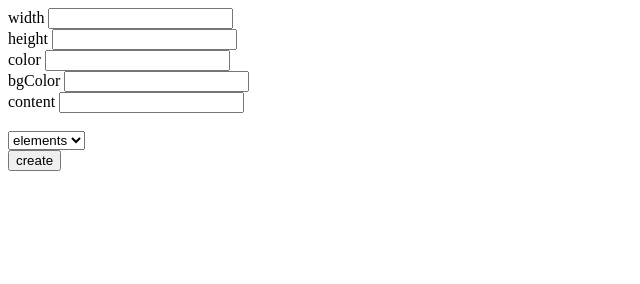
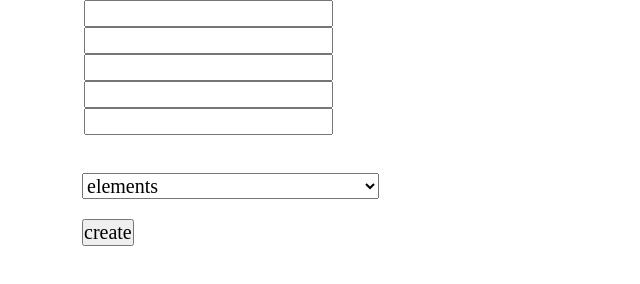
Before and after one commit to davittsovikyan/The-logic-for-three-paths, a plain HTML site: page index.html in a window 1280 px wide. Shown: the whole page, without its empty margins (0-640 px from the left). Drawn offline with Linux system fonts and the light colour scheme.

Commit message:
modified in index.html and created style.css file

```diff
--- a/index.html
+++ b/index.html
@@ -4,6 +4,7 @@
     <meta charset="UTF-8">
     <meta name="viewport" content="width=device-width, initial-scale=1.0">
     <title>The logic for three paths</title>
+    <link rel="stylesheet" href="style.css">
 </head>
 <body>
     <section class="cotainers">
--- /dev/null
+++ b/style.css
@@ -0,0 +1,51 @@
+*{
+    margin: 0;
+    padding: 0;
+    box-sizing: border-box;
+}
+label{
+    display: inline-block;
+    width: 80px;
+    font-size: 20px;
+    font-family: cursive;
+    color: white;
+}
+.cotainer div{
+    background-color: brown;
+}
+input{
+    font-size: 20px;
+    font-family: cotainer;
+    outline: none;
+}
+select{
+    margin-top: 20px;
+    width: 297px;
+    font-size: 20px;
+    font-family: cotainer;
+    outline: none;
+    margin-left: 82px;
+}
+.cotainers{
+display: grid;
+grid-template-columns: repeat(3,1fr);
+grid-gap: 5px;
+width: 100px;
+height: 100vh;
+}
+.btn{
+    margin-top: 20px;
+    font-family: cotainer;
+    font-size: 20px;
+    padding: 5px, 20px;
+    cursor: pointer;
+    margin-left: 82px;
+}
+.btn:hover{
+    background-color: silver;
+    transition: 0.1s linear;
+}
+.btn:active{
+    box-shadow: 2px 2px 2px 2px silver;
+    border-radius: 15px;
+}
```
